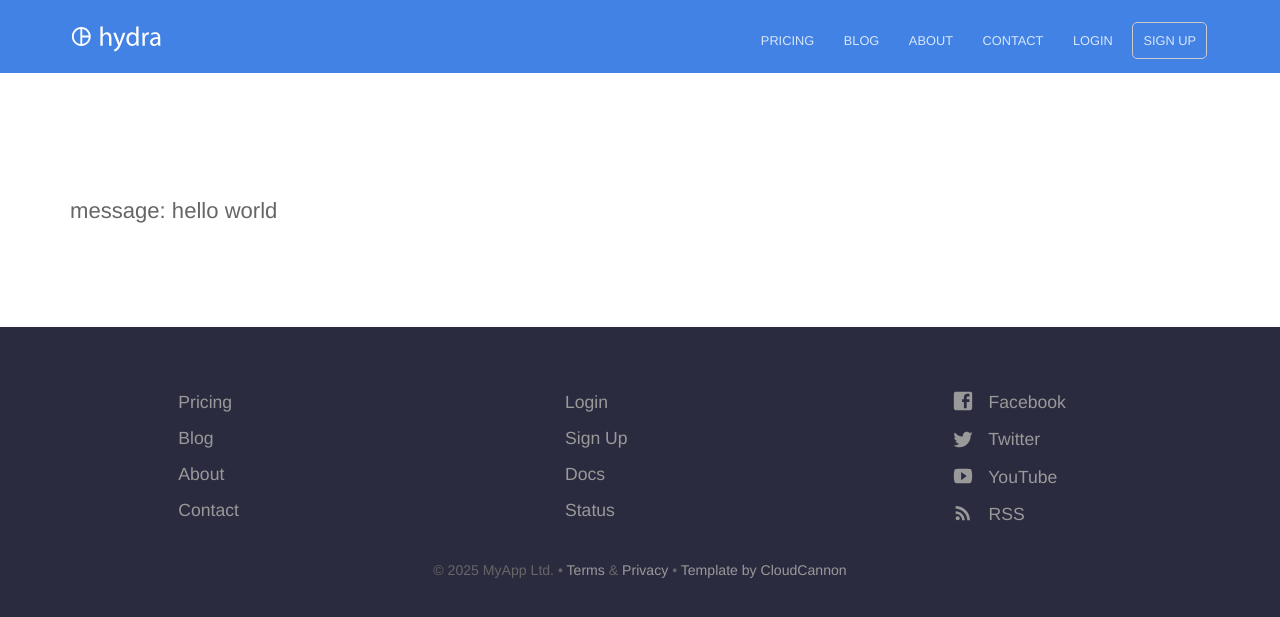
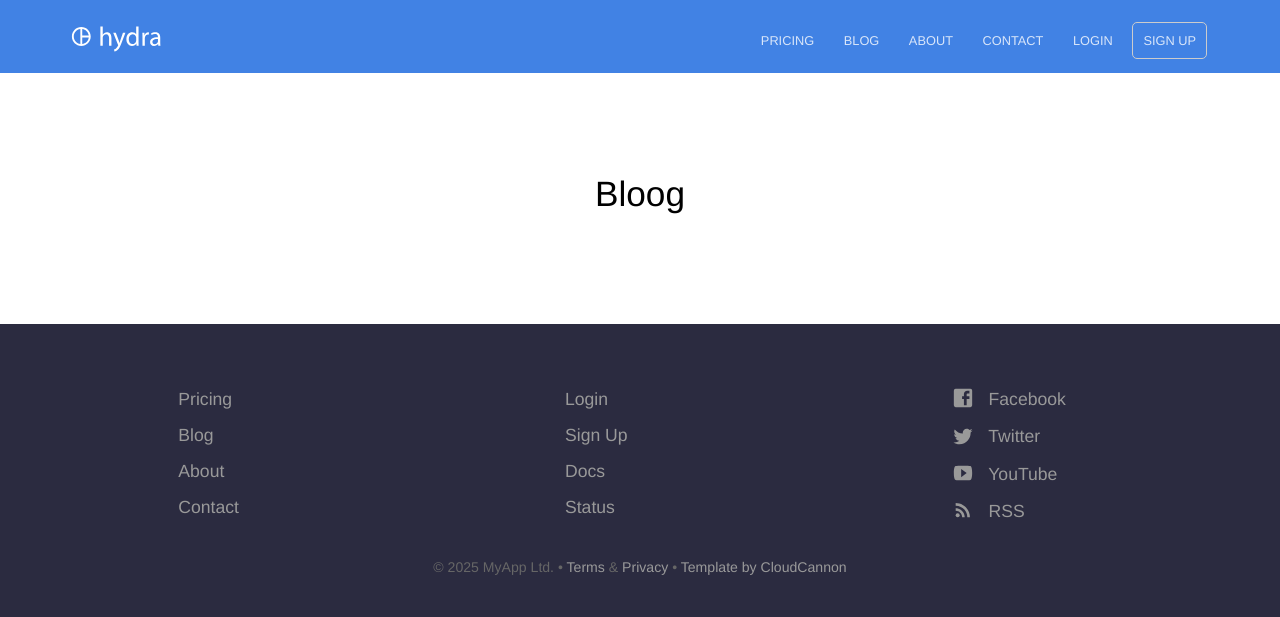
Before and after one commit to rycoll/Git-Sync-Test, a Jekyll site: the page built from bloog.md, in a window 1280 px wide. Shown: the top 617 px of the page. Built offline with Jekyll 4.4.1, drawn with Linux system fonts in a browser that asks for light colours; our own code applies the rules of GitHub Pages for plain Markdown files.

Commit message:
Updated 2 files via CloudCannon.

```diff
--- a/bloog.md
+++ b/bloog.md
@@ -1 +1,3 @@
-message: hello world
+---
+title: Bloog
+---
--- /dev/null
+++ b/new-file-1.txt
@@ -0,0 +1 @@
+This is a new text file
```
